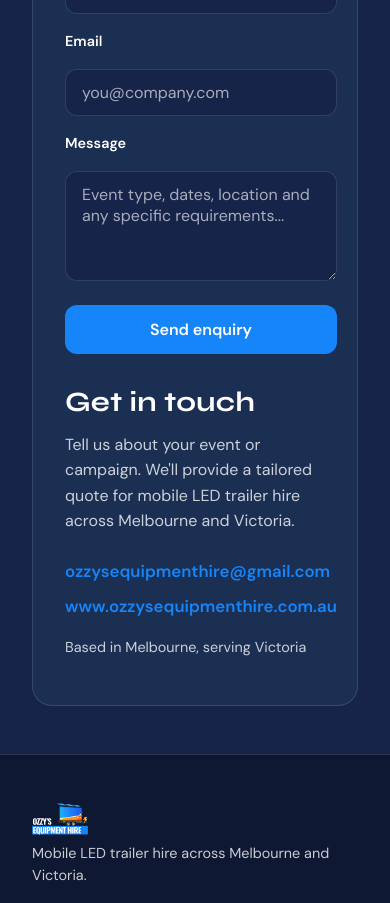
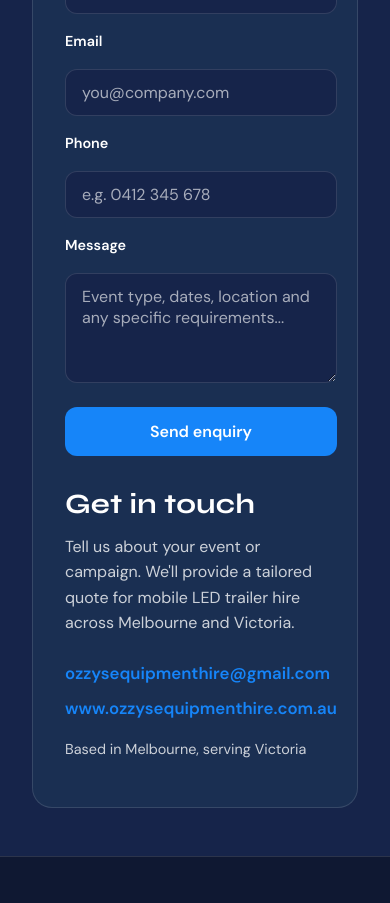
Before and after one commit to Praneeth6666/ozzys_equipment_hire, a React (Vite) app: page / in a window 390 px wide. Shown: the part 4500-5403 px from the top of the page. Built offline with nearby package versions, Linux system fonts and the light colour scheme; no server answers.

Commit message:
phone number added

```diff
--- a/src/components/Contact.jsx
+++ b/src/components/Contact.jsx
@@ -7,6 +7,7 @@
 export default function Contact() {
   const [name, setName] = useState('');
   const [email, setEmail] = useState('');
+  const [phone, setPhone] = useState(''); // added
   const [message, setMessage] = useState('');
   const [status, setStatus] = useState('idle'); // 'idle' | 'sending' | 'success' | 'error'
 
@@ -29,7 +30,7 @@
         const res = await fetch(`https://formspree.io/f/${FORMSPREE_ID}`, {
           method: 'POST',
           headers: { 'Content-Type': 'application/json' },
-          body: JSON.stringify({ name, email, message }),
+          body: JSON.stringify({ name, email, phone, message }), // include phone
         });
         if (!res.ok) throw new Error('Send failed');
       } else {
@@ -39,6 +40,7 @@
       setStatus('success');
       setName('');
       setEmail('');
+      setPhone(''); // reset
       setMessage('');
     } catch {
       setStatus('error');
@@ -86,6 +88,15 @@
               required
               disabled={status === 'sending'}
             />
+            <label htmlFor="phone">Phone</label>
+            <input
+              id="phone"
+              type="tel"
+              placeholder="e.g. 0412 345 678"
+              value={phone}
+              onChange={(e) => setPhone(e.target.value)}
+              disabled={status === 'sending'}
+            />
             <label htmlFor="message">Message</label>
             <textarea
               id="message"
```
